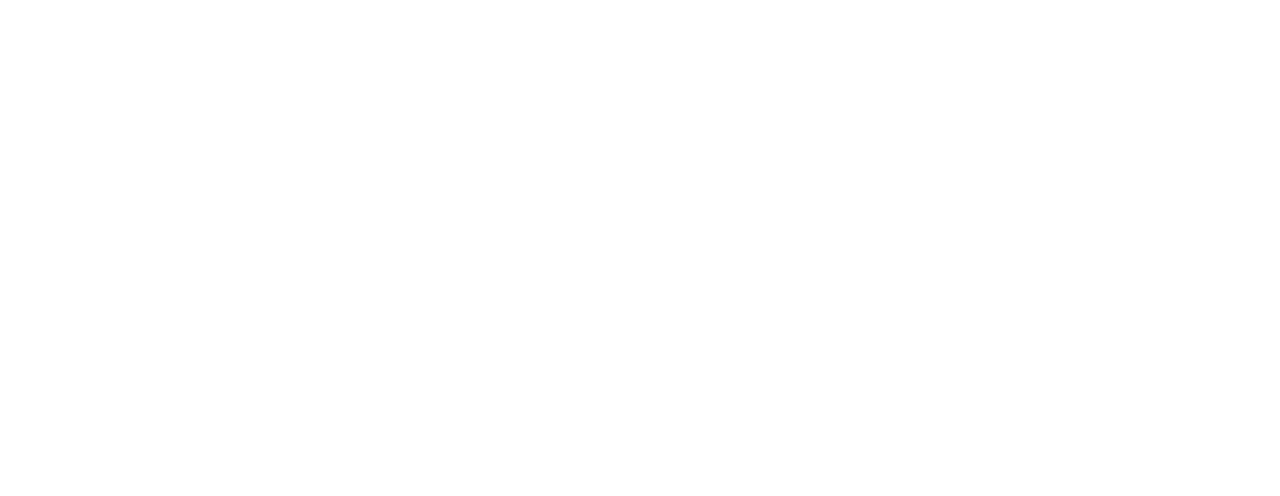
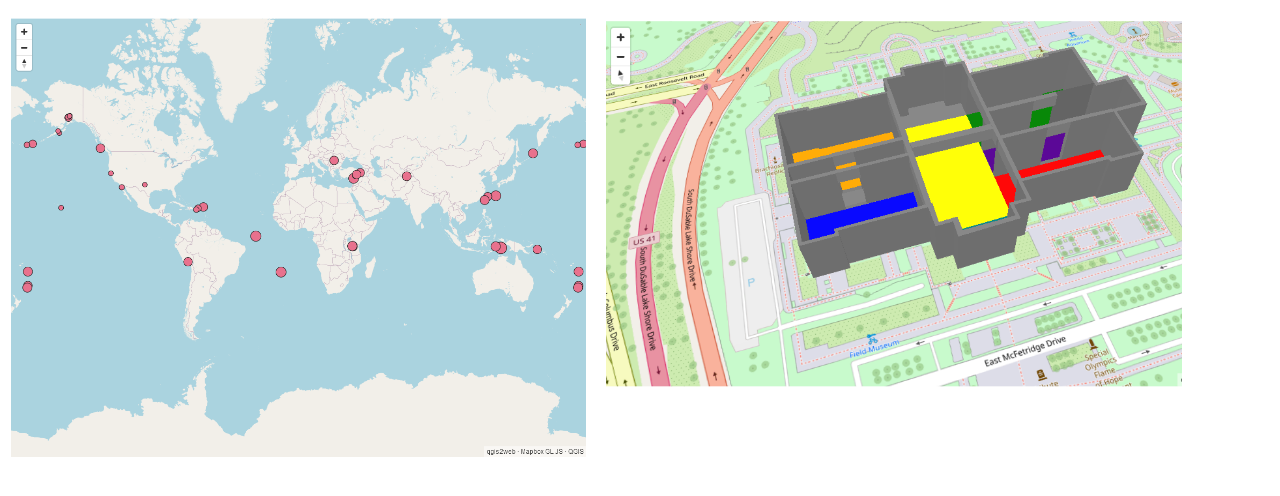
Before and after one commit to bogind/isrcartogis2023_demos, a plain HTML site: page index.html in a window 1280 px wide. Drawn offline with Linux system fonts and the light colour scheme.

Commit message:
added main index images

```diff
--- a/index.html
+++ b/index.html
@@ -5,8 +5,30 @@
     <meta http-equiv="X-UA-Compatible" content="IE=edge">
     <meta name="viewport" content="width=device-width, initial-scale=1.0">
     <title>Document</title>
+    <style>
+        #container{
+            display: grid;
+            grid-auto-flow: column;
+            width: 90vw;
+            position: absolute;
+            margin: 0;
+            left: 0;
+        }
+        img{
+            margin: 10px;
+            width: 45vw;
+        }
+    </style>
 </head>
 <body>
+    <div  id="container">
+        <a  href="live/">
+        <img src="earthquakes.png" alt="">
+    </a>
+    <a href="3D/">
+        <img src="3D_buildings.png" alt="">
+    </a>
+</body>
+    </div>
 
-</body>
 </html>
```
Also changed, not shown: 3D_buildings.png (added), earthquakes.png (added).
